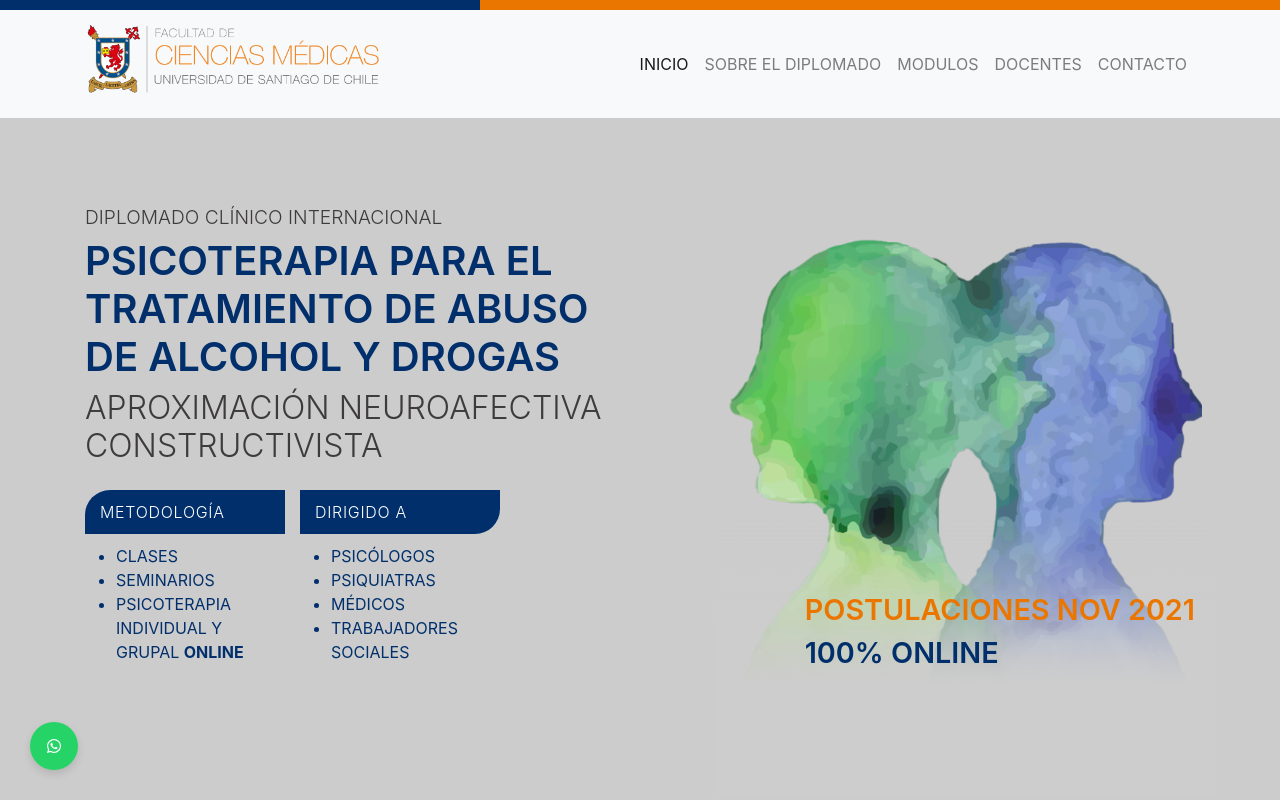
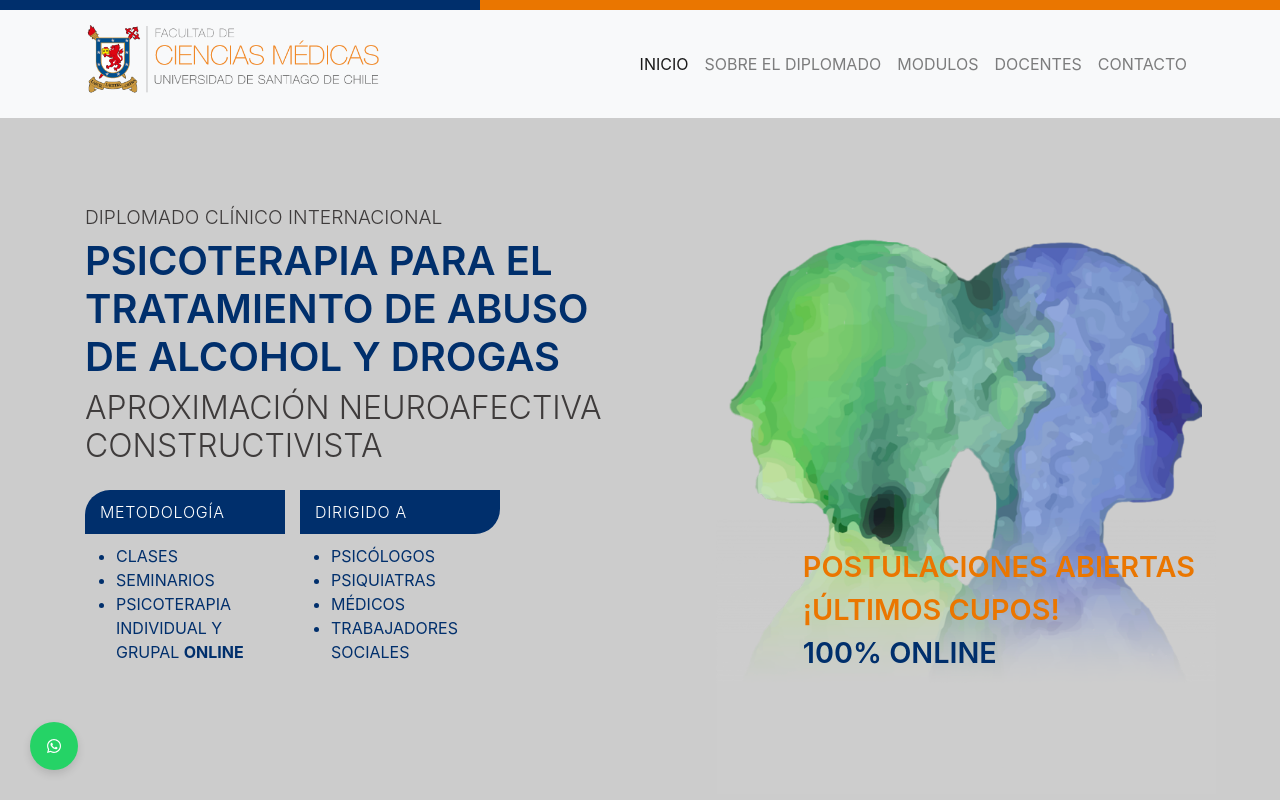
Before and after one commit to nikosantis/psicoterapia-adicciones, a Next.js app: page / in a window 1280 px wide. Shown: the top 800 px of the page. Built offline with nearby package versions, Linux system fonts and the light colour scheme.

Commit message:
feat: update texts

```diff
--- a/components/contact.js
+++ b/components/contact.js
@@ -21,7 +21,7 @@ export default function Contact() {
                 Profesional o Licenciado en el Área de Salud (Médicos, Psiquiatras,
                 Psicólogos/as Trabajadores Sociales)
               </p>
-              <p>Postulaciones Noviembre 2021</p>
+              <p>¡Últimos cupos!. Postulaciones Abril 2022</p>
 
               <p className='p-title'>
                 <b>Duración del Diplomado:</b>
--- a/components/hero.js
+++ b/components/hero.js
@@ -62,7 +62,8 @@ export default function Hero() {
             <div className='col-xl-6 col-lg-12 box-r'>
               <div className='intro-box'>
                 <div className='intro-box-text'>
-                  <div className='intro-box-left'>Postulaciones NOV 2021</div>
+                  <div className='intro-box-left'>POSTULACIONES ABIERTAS</div>
+                  <div className='intro-box-left'>¡ÚLTIMOS CUPOS!</div>
                   <div className='intro-box-right'>100% Online</div>
                 </div>
               </div>
```
